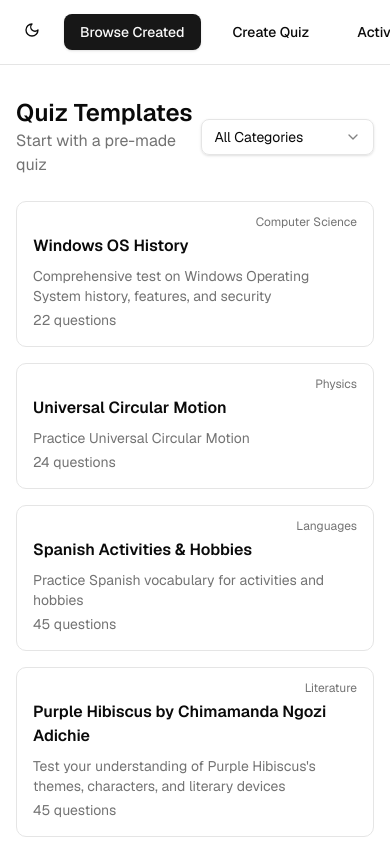
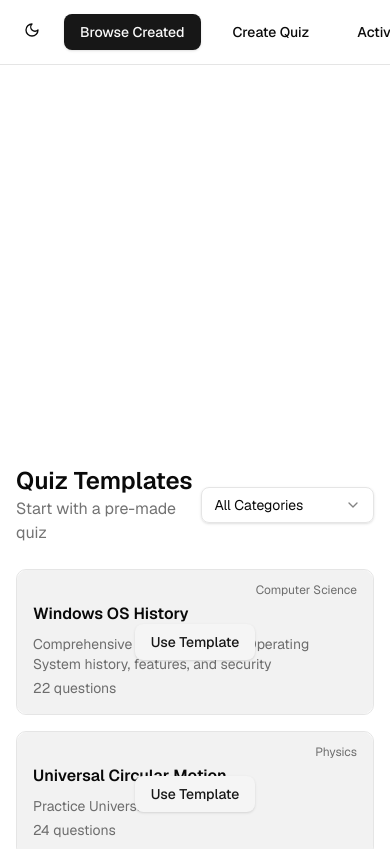
Before and after one commit to ahmoin/study-app, a Next.js app: page / in a window 390 px wide. Shown: the top 849 px of the page. Built offline with nearby package versions, Linux system fonts and the light colour scheme.

Commit message:
refactor: some layout changes for mobile

```diff
--- a/src/app/page.tsx
+++ b/src/app/page.tsx
@@ -282,7 +282,7 @@ export default function StudyApp() {
         </div>
       </nav>
 
-      <main className="container mx-auto px-4 py-8">
+      <main className="container py-100 mx-auto px-4 sm:py-8">
         {activeActivity ? (
           <ActivityPlayer
             activity={activeActivity}
@@ -347,7 +347,7 @@ export default function StudyApp() {
                               <p className="text-sm text-muted-foreground mt-1">
                                 {template.questions.length} questions
                               </p>
-                              <div className="absolute inset-0 flex items-center justify-center bg-black/5 opacity-0 group-hover:opacity-100 transition-opacity rounded-lg">
+                              <div className="absolute inset-0 flex items-center justify-center bg-black/5 sm:opacity-0 sm:group-hover:opacity-100 transition-opacity rounded-lg">
                                 <Button
                                   variant="secondary"
                                   onClick={(e) => {
@@ -411,7 +411,7 @@ export default function StudyApp() {
                                 {template.wordPairs.length} word pairs •{" "}
                                 {template.variant}
                               </p>
-                              <div className="absolute inset-0 flex items-center justify-center bg-black/5 opacity-0 group-hover:opacity-100 transition-opacity rounded-lg">
+                              <div className="absolute inset-0 flex items-center justify-center bg-black/5 sm:opacity-0 sm:group-hover:opacity-100 transition-opacity rounded-lg">
                                 <Button
                                   variant="secondary"
                                   onClick={() =>
@@ -452,7 +452,7 @@ export default function StudyApp() {
                             <p className="text-sm text-muted-foreground">
                               {activity.wordPairs.length} word pairs
                             </p>
-                            <div className="absolute inset-0 flex items-center justify-center gap-2 bg-black/5 opacity-0 group-hover:opacity-100 transition-opacity rounded-lg">
+                            <div className="absolute inset-0 flex items-center justify-center gap-2 bg-black/5 sm:opacity-0 sm:group-hover:opacity-100 transition-opacity rounded-lg">
                               <Button
                                 variant="secondary"
                                 onClick={() => setActiveActivity(activity)}
@@ -518,7 +518,7 @@ export default function StudyApp() {
                             <p className="text-sm text-muted-foreground mt-1">
                               {quiz.questions.length} questions
                             </p>
-                            <div className="absolute inset-0 flex items-center justify-center gap-2 bg-black/5 opacity-0 group-hover:opacity-100 transition-opacity rounded-lg">
+                            <div className="absolute inset-0 flex items-center justify-center gap-2 bg-black/5 sm:opacity-0 sm:group-hover:opacity-100 transition-opacity rounded-lg">
                               <Button
                                 variant="secondary"
                                 onClick={() => loadQuiz(quiz.id)}
@@ -931,7 +931,7 @@ export default function StudyApp() {
                 >
                   <div className="flex justify-between items-center">
                     <div>
-                      <h2 className="text-2xl font-semibold">Quiz Mode</h2>
+                      {/* <h2 className="text-2xl font-semibold">Quiz Mode</h2> */}
                       <p className="text-muted-foreground">
                         Question {currentQuestionIndex + 1} of{" "}
                         {questions.length}
@@ -1002,6 +1002,21 @@ export default function StudyApp() {
                       />
                     )}
                   </div>
+
+                  <div className="flex justify-between">
+                    <Button
+                      onClick={handleAnswer}
+                      disabled={!userAnswer || showResult}
+                    >
+                      Submit Answer
+                    </Button>
+                    <Button onClick={nextQuestion} disabled={!showResult}>
+                      {currentQuestionIndex < questions.length - 1
+                        ? "Next Question"
+                        : "Finish Quiz"}
+                    </Button>
+                  </div>
+
                   {showResult && (
                     <div
                       className={`p-4 rounded-lg ${
@@ -1028,20 +1043,6 @@ export default function StudyApp() {
                           }`}
                     </div>
                   )}
-
-                  <div className="flex justify-between">
-                    <Button
-                      onClick={handleAnswer}
-                      disabled={!userAnswer || showResult}
-                    >
-                      Submit Answer
-                    </Button>
-                    <Button onClick={nextQuestion} disabled={!showResult}>
-                      {currentQuestionIndex < questions.length - 1
-                        ? "Next Question"
-                        : "Finish Quiz"}
-                    </Button>
-                  </div>
                 </div>
               </div>
             )}
```
